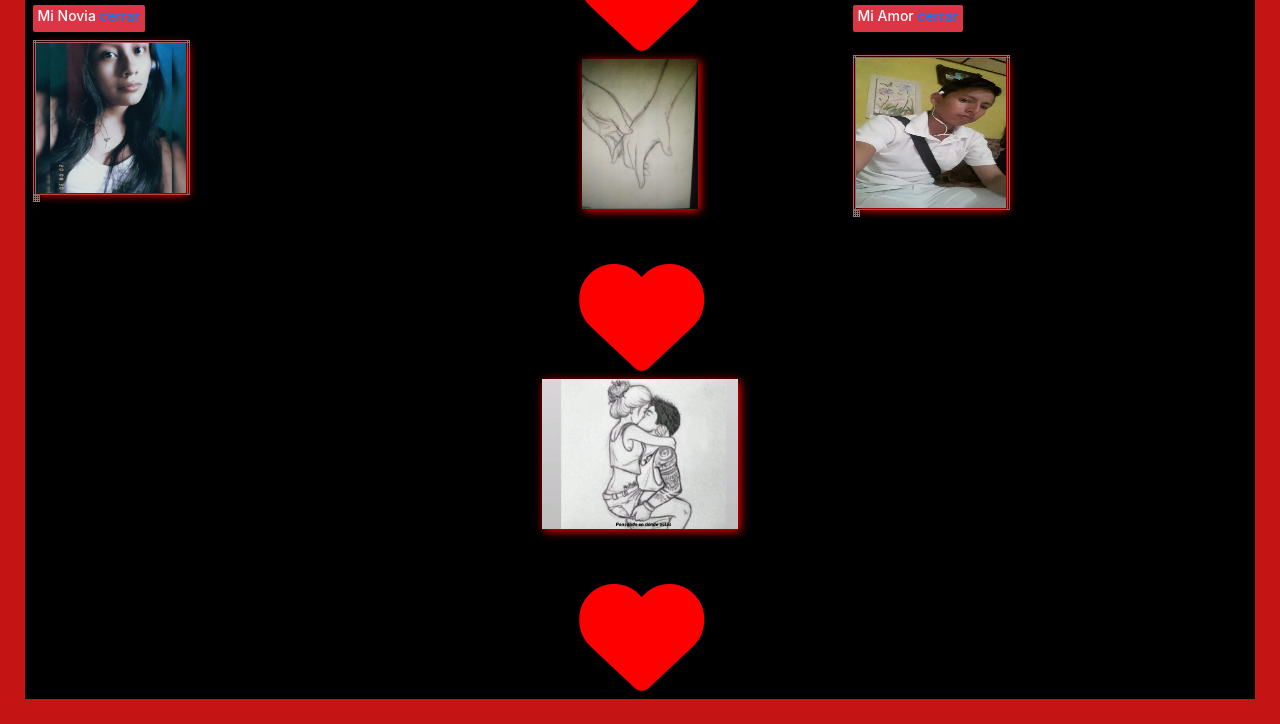
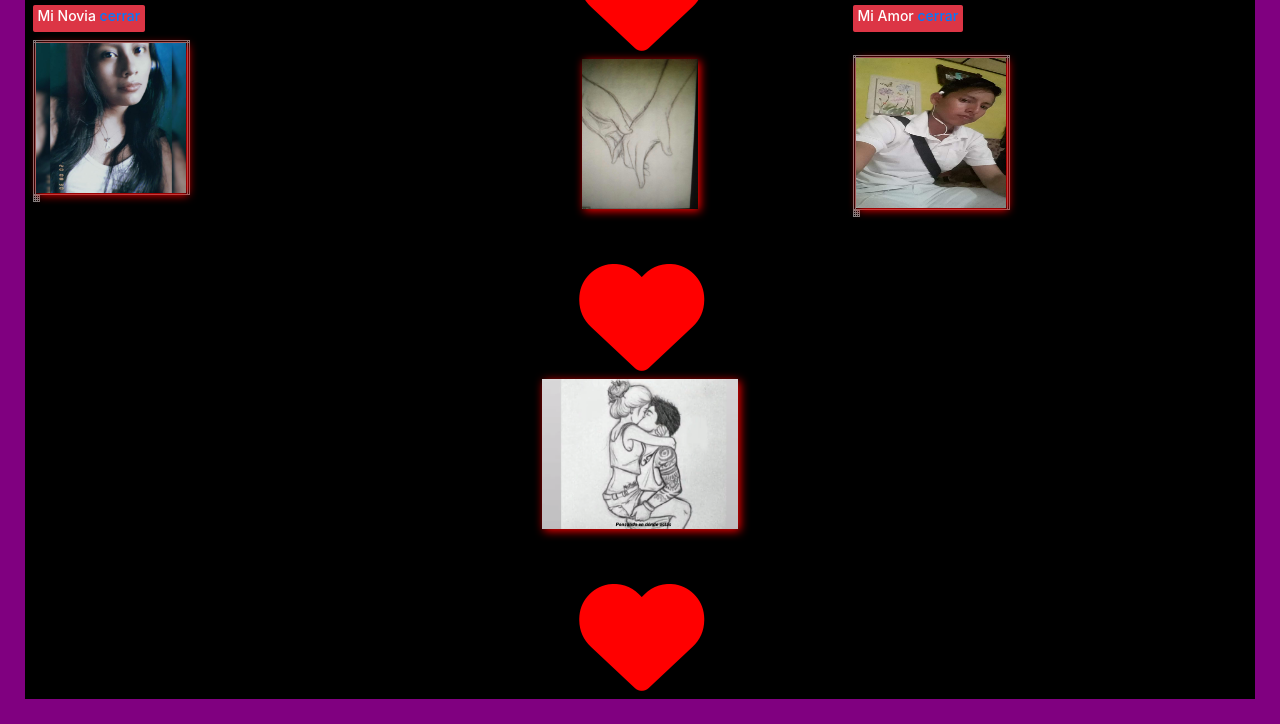
Before and after one commit to josue-04/Mi-Amor-04, a plain HTML site: page index.html in a window 1280 px wide. Shown: the part 136-860 px from the top of the page. Drawn offline with nearby package versions, Linux system fonts and the light colour scheme.

Commit message:
Puto dilio

```diff
--- a/estilo.css
+++ b/estilo.css
@@ -1,6 +1,6 @@
 #miamor {
   zoom: 50%;
-  background: red;
+  background: purple;
   font-size: 25px;
   color: white;
   -webkit-box-shadow: -46px 0px 37px -2px rgba(0, 0, 0, 0.73);
@@ -9,7 +9,7 @@
 }
 
 .carta-amor {
-  border: 50px solid rgb(197, 20, 20);
+  border: 50px solid purple;
   background-color: black !important;
 }
 
```
